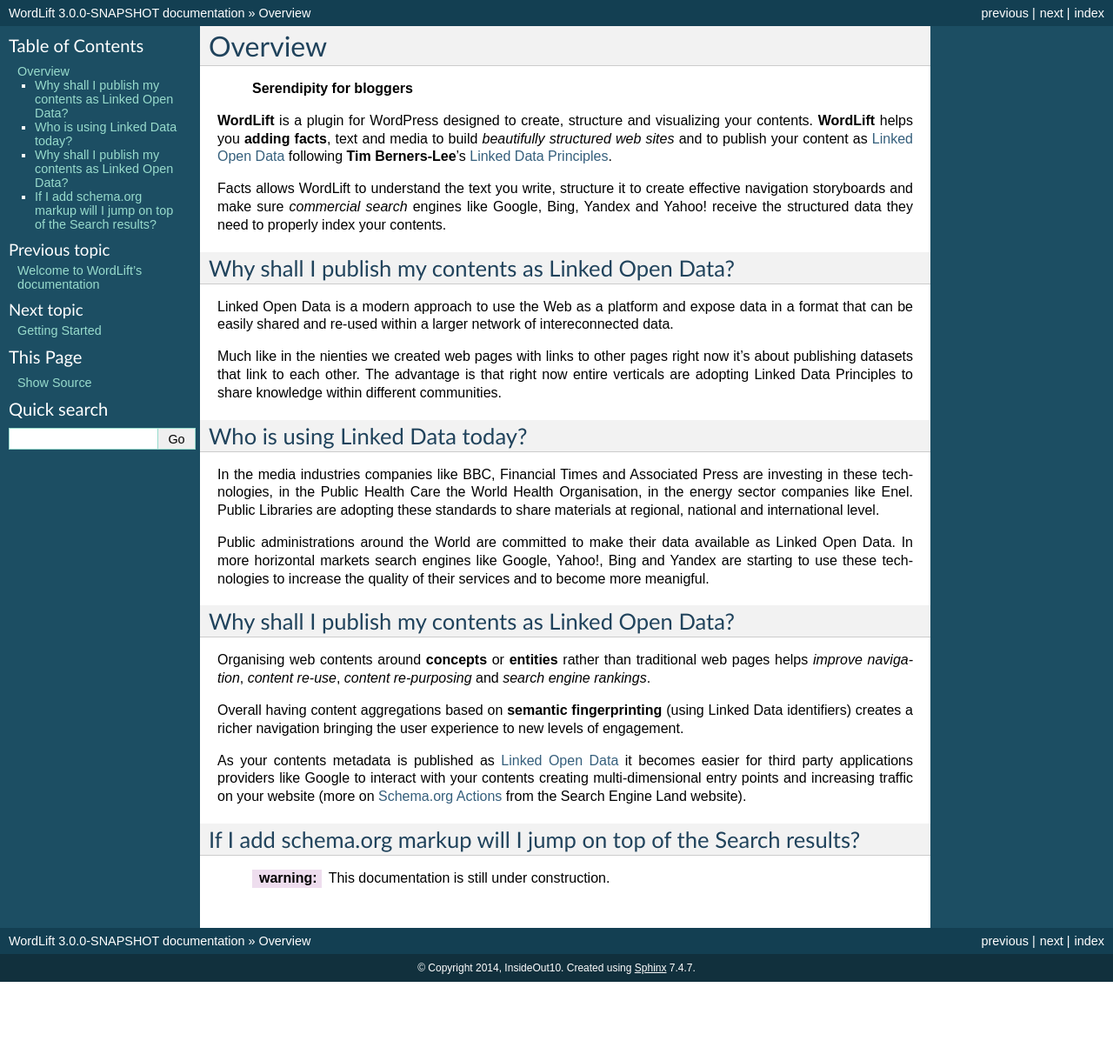
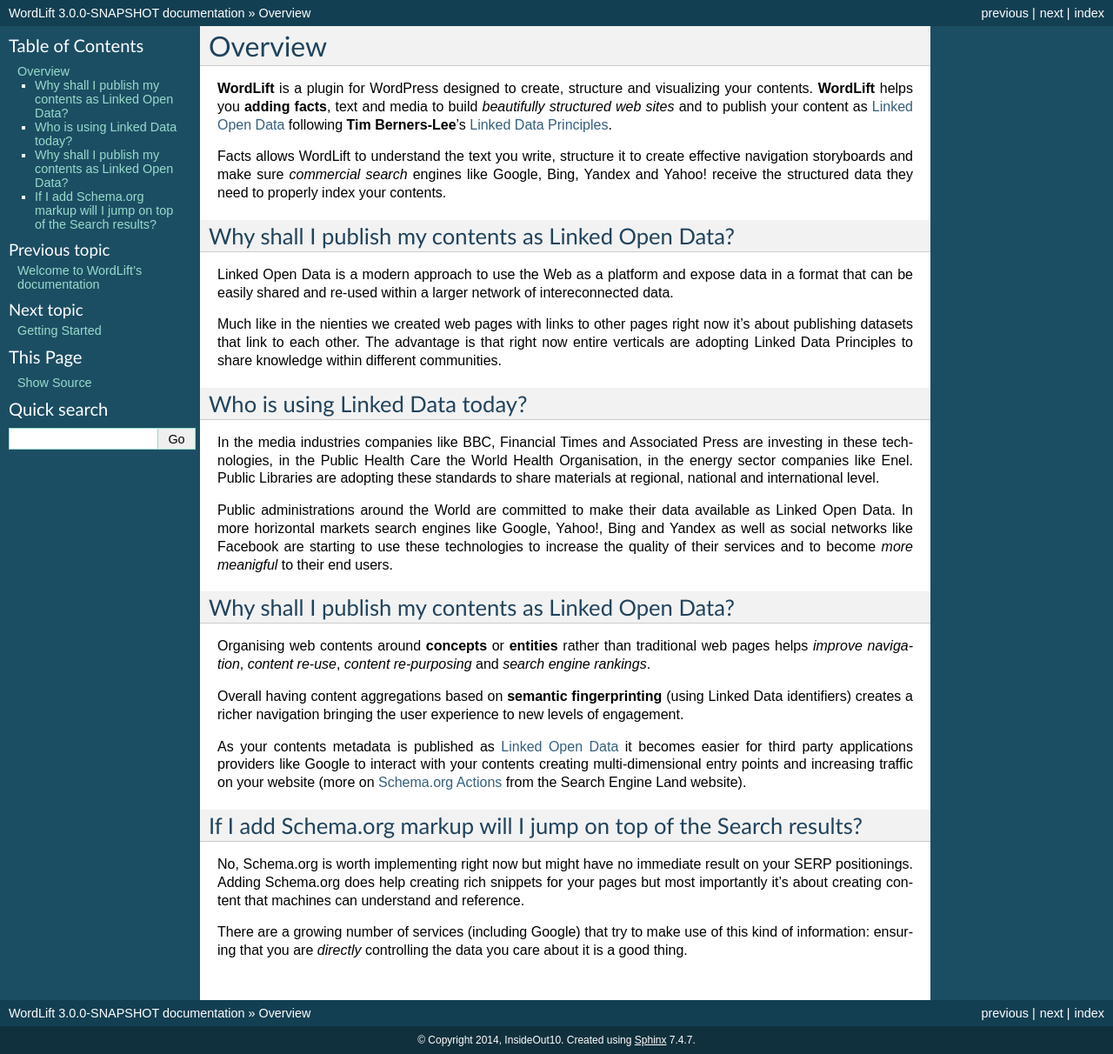
Before and after one commit to insideout10/wordlift-docs, a Sphinx documentation site: the page built from docs/overview.rst, in a window 1280 px wide. Shown: the whole page at 87% size. Built offline with Sphinx 7.4.7, drawn with Linux system fonts in a browser that asks for light colours; before the commit the page ends 1129 px from its top, so only the background shows below that.

Commit message:
Update overview.rst

```diff
--- a/docs/overview.rst
+++ b/docs/overview.rst
@@ -1,7 +1,5 @@
 Overview
 ===============
-
-        **Serendipity for bloggers**
 
 **WordLift** is a plugin for WordPress designed to create, structure and visualizing your contents.
 **WordLift** helps you **adding facts**, text and media to build *beautifully structured web sites* and to
@@ -32,8 +30,8 @@
 standards to share materials at regional, national and international level.
 
 Public administrations around the World are committed to make their data available as Linked Open Data. In more horizontal
-markets search engines like Google, Yahoo!, Bing and Yandex are starting to use these technologies to increase the
-quality of their services and to become more meanigful.
+markets search engines like Google, Yahoo!, Bing and Yandex as well as social networks like Facebook are starting to use these technologies to increase the
+quality of their services and to become *more meanigful* to their end users.
 
 =================
 Why shall I publish my contents as Linked Open Data?
@@ -49,6 +47,13 @@
 increasing traffic on your website (more on `Schema.org Actions <http://searchengineland.com/schema-user-actions-now-available-189421>`_ from the Search Engine Land website).
 
 =================
-If I add schema.org markup will I jump on top of the Search results?
+If I add Schema.org markup will I jump on top of the Search results?
 =================
-       :warning: This documentation is still under construction.
+
+No, Schema.org is worth implementing right now but might have no immediate result on your SERP positionings.
+Adding Schema.org does help creating rich snippets for your pages but most importantly it’s about creating content
+that machines can understand and reference.
+
+There are a growing number of services (including Google) that try
+to make use of this kind of information: ensuring that you are *directly* controlling the data you care about
+it is a good thing.
```
